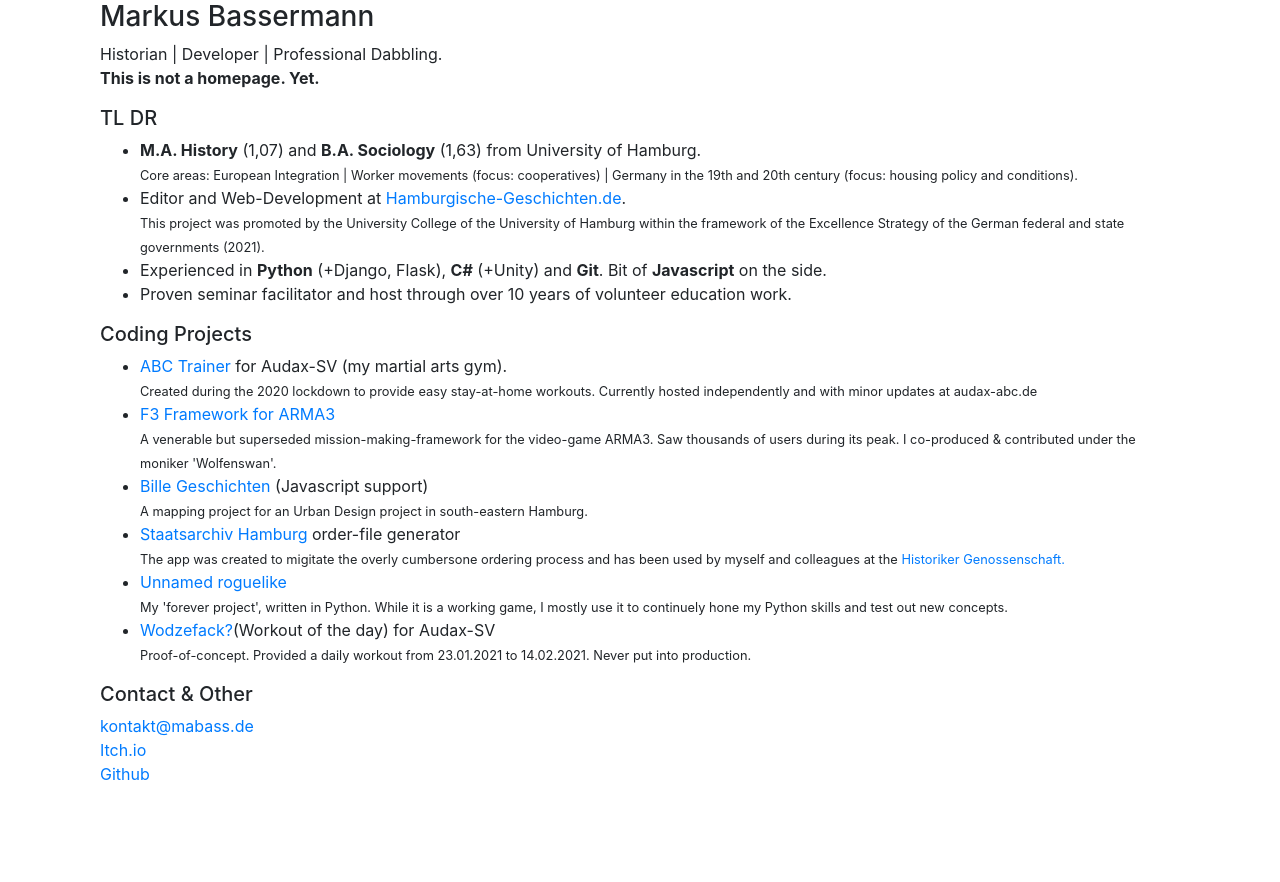
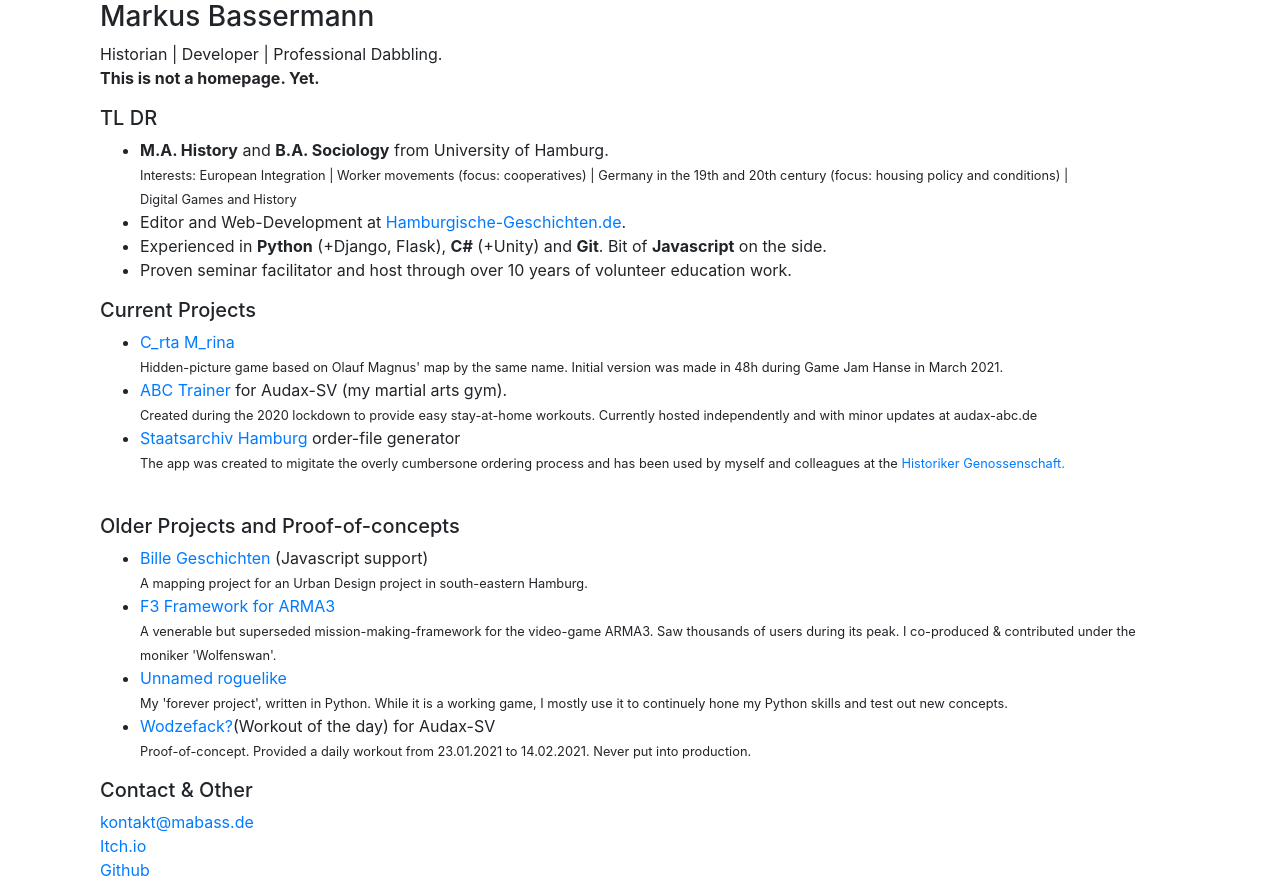
Before and after one commit to Wolfenswan/flask-sandbox, a Flask app: page / in a window 1280 px wide. Before the commit the page ends 780 px from the top, so only its background shows below. Run offline with Flask 2, Linux system fonts and the light colour scheme; parts of the project's set-up code (start-up, migrations or seed data) failed here and were passed over; some libraries are stand-ins or nearby versions.

Commit message:
minor update

```diff
--- a/templates/landingpage/projects.html
+++ b/templates/landingpage/projects.html
@@ -1,20 +1,28 @@
 {% block projects %}
-<h5>Coding Projects</h5>
+<h5>Current Projects</h5>
     <ul>
+        <li><a href="https://wolfenswan.itch.io/carta-marina" target="_blank">C_rta M_rina</a><br>
+        <small>Hidden-picture game based on Olauf Magnus' map by the same name. Initial version was made in 48h during Game Jam Hanse in March 2021.</small></li>
+
         <li><a href="{{url_for ('adx_abctrainer.abctrainer_form') }}">ABC Trainer</a> for Audax-SV (my martial arts gym).<br/>
         <small>Created during the 2020 lockdown to provide easy stay-at-home workouts. Currently hosted independently and with minor updates at audax-abc.de</small></li>
 
-        <li><a href="https://github.com/ferstaberinde/F3" target="_blank">F3 Framework for ARMA3</a><br/>
-        <small>A venerable but superseded mission-making-framework for the video-game ARMA3. Saw thousands of users during its peak. I co-produced & contributed under the moniker 'Wolfenswan'.</small></li>
-
-        <li><a target="_blank" href="https://geschichten.github.io/bille/">Bille Geschichten</a> (Javascript support)<br/>
-        <small>A mapping project for an Urban Design project in south-eastern Hamburg.</small></li>
-
         <li><a href="{{url_for ('stahh_besger.stahh_besger_form') }}">Staatsarchiv Hamburg</a> order-file generator<br/>
         <small>The app was created to migitate the overly cumbersone ordering process and has been used by myself and colleagues at the <a target="_blank" href="https://historikergenossenschaft.de/">Historiker Genossenschaft.</small></a></li>
+    </ul>
+
+    <br/>
+
+<h5>Older Projects and Proof-of-concepts</h5>
+    <ul>
+        <li><a target="_blank" href="https://geschichten.github.io/bille/">Bille Geschichten</a> (Javascript support)<br/>
+            <small>A mapping project for an Urban Design project in south-eastern Hamburg.</small></li>
+
+        <li><a href="https://github.com/ferstaberinde/F3" target="_blank">F3 Framework for ARMA3</a><br/>
+            <small>A venerable but superseded mission-making-framework for the video-game ARMA3. Saw thousands of users during its peak. I co-produced & contributed under the moniker 'Wolfenswan'.</small></li>
 
         <li><a href="https://github.com/Wolfenswan/RoguelikeTut-TCOD" target="_blank">Unnamed roguelike</a><br/>
-        <small>My 'forever project', written in Python. While it is a working game, I mostly use it to continuely hone my Python skills and test out new concepts.</small></li>
+            <small>My 'forever project', written in Python. While it is a working game, I mostly use it to continuely hone my Python skills and test out new concepts.</small></li>
 
         <li><a href="{{url_for ('adx_wodzefack.wod') }}">Wodzefack?</a>(Workout of the day) for Audax-SV<br>
         <small>Proof-of-concept. Provided a daily workout from 23.01.2021 to 14.02.2021. Never put into production.</small></li>
--- a/templates/landingpage/shortinfo.html
+++ b/templates/landingpage/shortinfo.html
@@ -1,10 +1,10 @@
 {% block shortinfo %}
 <h5>TL DR</h5>
 <ul>
-    <li><b>M.A. History</b> (1,07) and <b>B.A. Sociology</b> (1,63) from University of Hamburg.<br/>
-    <small>Core areas: European Integration | Worker movements (focus: cooperatives) | Germany in the 19th and 20th century (focus: housing policy and conditions).</small></li>
+    <li><b>M.A. History</b> and <b>B.A. Sociology</b> from University of Hamburg.<br/>
+    <small>Interests: European Integration | Worker movements (focus: cooperatives) | Germany in the 19th and 20th century (focus: housing policy and conditions) |<br/>
+         Digital Games and History</small></li>
     <li>Editor and Web-Development at <a href="https://hamburgische-geschichten.de/" target="_blank">Hamburgische-Geschichten.de</a>.<br/>
-    <small>This project was promoted by the University College of the University of Hamburg within the framework of the Excellence Strategy of the German federal and state governments (2021).</small></li>
     <li>Experienced in <b>Python</b> (+Django, Flask), <b>C#</b> (+Unity) and <b>Git</b>. Bit of <b>Javascript</b> on the side.</li>
     <li>Proven seminar facilitator and host through over 10 years of volunteer education work.</li>
 </ul>
```
